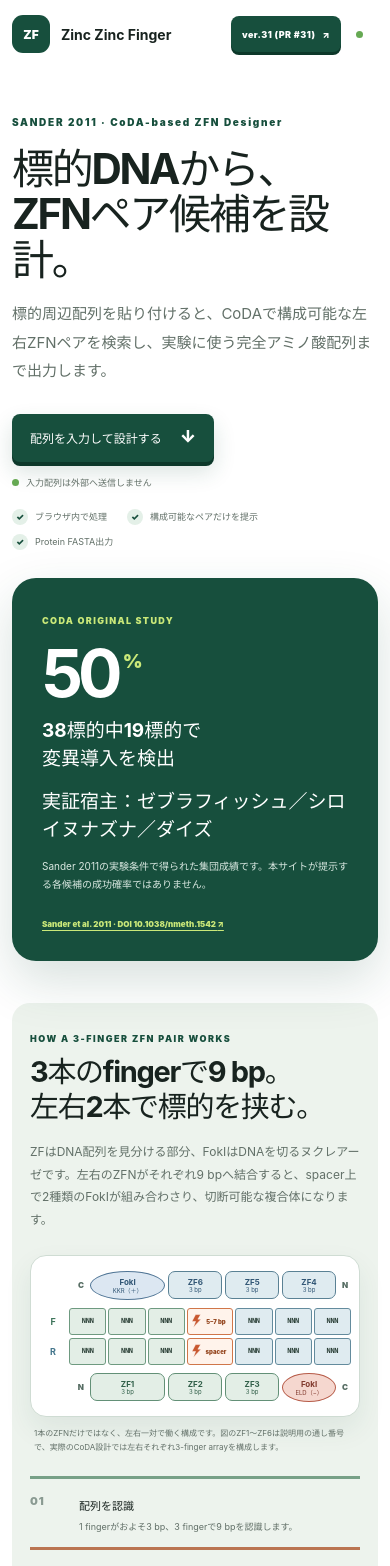
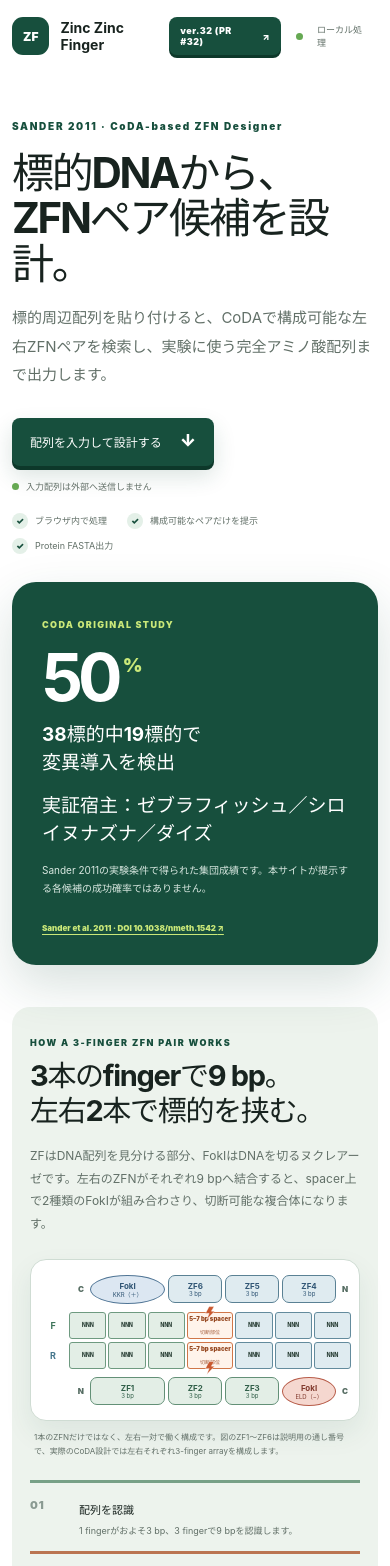
Before and after one commit to amamalgae/Zinc-Zinc-Finger, a React (Vite) app: page / in a window 390 px wide. Shown: the top 1566 px of the page. Built offline with nearby package versions, Linux system fonts and the light colour scheme.

Commit message:
Clarify local processing label and spacer cut-site marks
Replace terminal wording with local processing label and center F/R spacer cut marks

```diff
--- a/src/ZfnOverviewDiagram.tsx
+++ b/src/ZfnOverviewDiagram.tsx
@@ -33,9 +33,9 @@ function Finger({ x, label, side }: { x: number; label: string; side: "left" | "
   );
 }
 
-function LightningIcon() {
+function LightningIcon({ position }: { position: "top" | "bottom" }) {
   return (
-    <svg className="overview-mobile-lightning" viewBox="0 0 24 30" aria-hidden="true">
+    <svg className={`overview-mobile-lightning ${position}`} viewBox="0 0 24 30" aria-hidden="true">
       <path d="M10 1 H21 L15 11 H22 L5 29 L10 16 H2 Z" />
     </svg>
   );
@@ -75,7 +75,11 @@ function MobileOverviewDiagram() {
         <MobileDnaCell side="left" />
         <MobileDnaCell side="left" />
         <MobileDnaCell side="left" />
-        <div className="overview-mobile-spacer"><span>5–7 bp</span><LightningIcon /></div>
+        <div className="overview-mobile-spacer">
+          <span>5–7 bp spacer</span>
+          <small className="cut-label">切断部位</small>
+          <LightningIcon position="top" />
+        </div>
         <MobileDnaCell side="right" />
         <MobileDnaCell side="right" />
         <MobileDnaCell side="right" />
@@ -86,7 +90,11 @@ function MobileOverviewDiagram() {
         <MobileDnaCell side="left" />
         <MobileDnaCell side="left" />
         <MobileDnaCell side="left" />
-        <div className="overview-mobile-spacer"><span>spacer</span><LightningIcon /></div>
+        <div className="overview-mobile-spacer">
+          <span>5–7 bp spacer</span>
+          <small className="cut-label">切断部位</small>
+          <LightningIcon position="bottom" />
+        </div>
         <MobileDnaCell side="right" />
         <MobileDnaCell side="right" />
         <MobileDnaCell side="right" />
@@ -178,10 +186,10 @@ export default function ZfnOverviewDiagram() {
 
             <rect className="overview-spacer" x="430" y="190" width="195" height="38" rx="4" />
             <rect className="overview-spacer" x="430" y="236" width="195" height="38" rx="4" />
-            <path className="overview-lightning" d="M469 193 H488 L481 204 H495 L467 225 L475 211 H461 Z" />
-            <path className="overview-lightning" d="M565 239 H584 L577 250 H591 L563 271 L571 257 H557 Z" />
-            <text className="overview-spacer-length" x="532" y="215">5–7 bp</text>
-            <text className="overview-spacer-label" x="522" y="260">spacer</text>
+            <path className="overview-lightning" d="M518.5 174 H537.5 L530.5 185 H544.5 L516.5 206 L524.5 192 H510.5 Z" />
+            <path className="overview-lightning" d="M518.5 258 H537.5 L530.5 269 H544.5 L516.5 290 L524.5 276 H510.5 Z" />
+            <text className="overview-spacer-length" x="527.5" y="207">5–7 bp spacer</text>
+            <text className="overview-spacer-label" x="527.5" y="260">切断部位</text>
           </svg>
         </div>
         <MobileOverviewDiagram />
--- a/src/app-version.ts
+++ b/src/app-version.ts
@@ -1,3 +1,3 @@
-export const APP_VERSION_NUMBER = 31;
+export const APP_VERSION_NUMBER = 32;
 export const APP_VERSION = `ver.${APP_VERSION_NUMBER} (PR #${APP_VERSION_NUMBER})`;
 export const APP_VERSION_PR_URL = "https://github.com/amamalgae/Zinc-Zinc-Finger";
--- a/src/main.tsx
+++ b/src/main.tsx
@@ -2,6 +2,7 @@ import { StrictMode } from "react";
 import { createRoot } from "react-dom/client";
 import App from "./App";
 import "./index.css";
+import "./ui-patch.css";
 
 createRoot(document.getElementById("root")!).render(
   <StrictMode>
--- /dev/null
+++ b/src/ui-patch.css
@@ -0,0 +1,54 @@
+.local-badge {
+  font-size: 0;
+}
+
+.local-badge::after {
+  content: "ローカル処理";
+  font-size: 10px;
+}
+
+/* Keep the two cut marks centered on the spacer borders. */
+.overview-lightning[d^="M518.5 174"] {
+  transform: translateY(0);
+}
+
+.overview-mobile-spacer {
+  position: relative;
+}
+
+.overview-mobile-spacer > span {
+  transform: none;
+  white-space: nowrap;
+  line-height: 1;
+}
+
+.overview-mobile-spacer .cut-label {
+  margin-top: 2px;
+  color: #a45c39;
+  font-size: 5px;
+  line-height: 1;
+  font-weight: 900;
+  white-space: nowrap;
+}
+
+.overview-mobile-lightning {
+  left: 50%;
+  width: 11px;
+  height: 16px;
+  z-index: 2;
+  transform: translateX(-50%);
+}
+
+.overview-mobile-lightning.top {
+  top: -8px;
+}
+
+.overview-mobile-lightning.bottom {
+  bottom: -8px;
+}
+
+@media (max-width: 600px) {
+  .local-badge::after {
+    font-size: 9px;
+  }
+}
```
Also changed, not shown: 2 other files (tests, documents, lock files or other folders).
